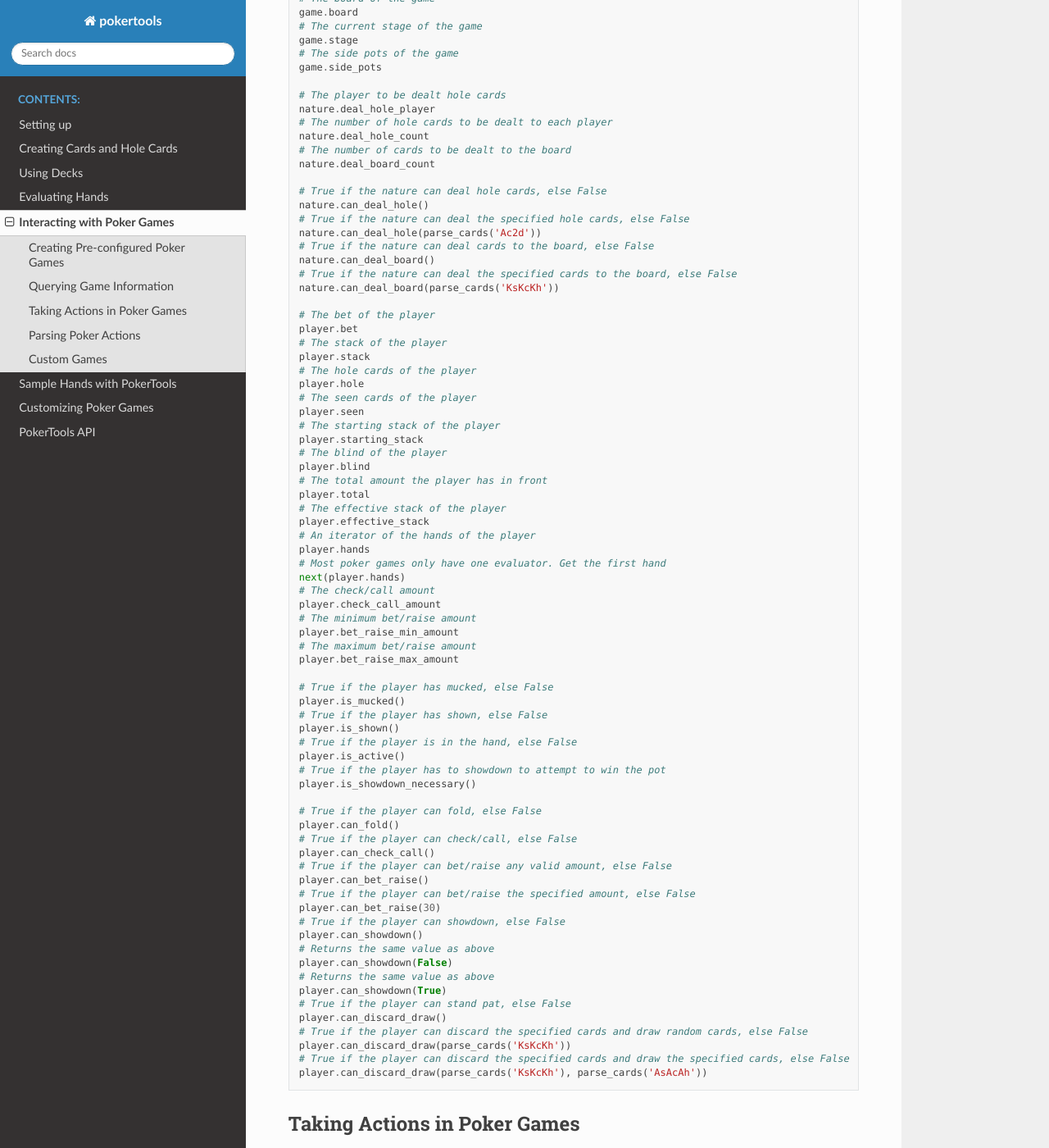
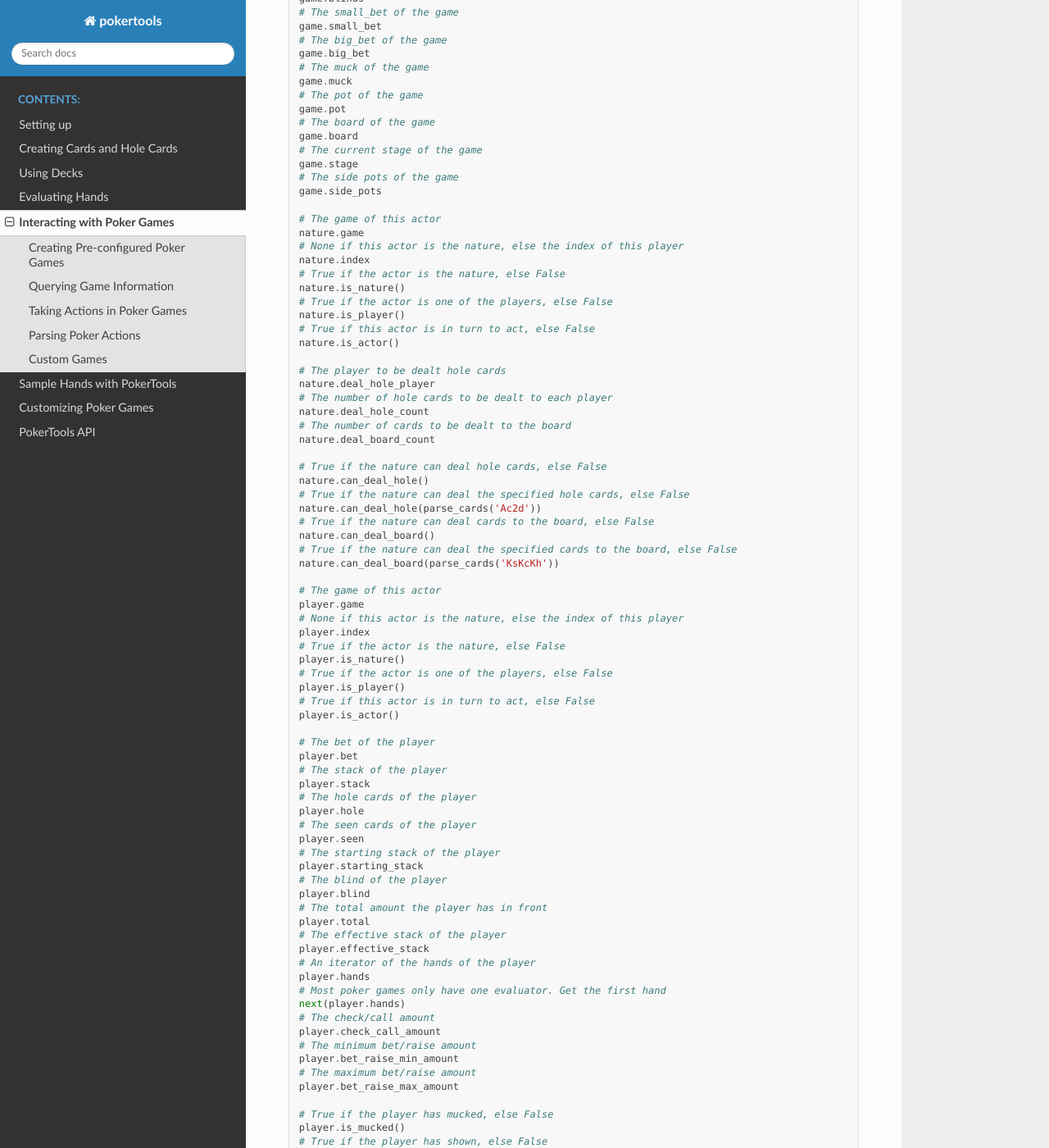
Before and after one commit to uoftcprg/pokerkit, a Sphinx documentation site: the page built from docs/source/games.rst, in a window 1280 px wide and 1400 px high, scrolled down 3182 px. Shown: the whole window at 82% size. Built offline with Sphinx 7.4.7 and the Read the Docs theme 2.0.0, drawn with Linux system fonts in a browser that asks for light colours; some of the changed text lies outside the part shown.

Commit message:
Formatted files

```diff
--- a/docs/source/games.rst
+++ b/docs/source/games.rst
@@ -131,10 +131,19 @@
 
    from pokertools import *
 
+   # Create a no-limit Texas hold'em game
    game = NoLimitTexasHoldEm(Stakes(0, (1, 2)), (200, 200, 200))
 
+   # Get the nature
    nature = game.nature
+   # Get the players
+   game.players
+   # Get the first player
    player = game.players[0]
+   # True if the game is terminal, else False
+   game.is_terminal()
+   # Get the current actor (either None, the nature or one of the players)
+   game.actor
 
    # The limit of the game
    game.limit
@@ -169,6 +178,17 @@
    # The side pots of the game
    game.side_pots
 
+   # The game of this actor
+   nature.game
+   # None if this actor is the nature, else the index of this player
+   nature.index
+   # True if the actor is the nature, else False
+   nature.is_nature()
+   # True if the actor is one of the players, else False
+   nature.is_player()
+   # True if this actor is in turn to act, else False
+   nature.is_actor()
+
    # The player to be dealt hole cards
    nature.deal_hole_player
    # The number of hole cards to be dealt to each player
@@ -184,6 +204,17 @@
    nature.can_deal_board()
    # True if the nature can deal the specified cards to the board, else False
    nature.can_deal_board(parse_cards('KsKcKh'))
+
+   # The game of this actor
+   player.game
+   # None if this actor is the nature, else the index of this player
+   player.index
+   # True if the actor is the nature, else False
+   player.is_nature()
+   # True if the actor is one of the players, else False
+   player.is_player()
+   # True if this actor is in turn to act, else False
+   player.is_actor()
 
    # The bet of the player
    player.bet
--- a/docs/source/index.rst
+++ b/docs/source/index.rst
@@ -27,7 +27,7 @@
    - Deuce-to-Seven Lowball Evaluator: :class:`pokertools.hands.Lowball27Hand` and :class:`pokertools.evaluators.Lowball27Evaluator`
    - Ace-to-Five Lowball Evaluator: :class:`pokertools.hands.LowballA5Hand` and :class:`pokertools.evaluators.LowballA5Evaluator`
    - Badugi Evaluator: :class:`pokertools.hands.BadugiHand` and :class:`pokertools.evaluators.BadugiEvaluator`
-- Poker game variants: :mod:`pokertools.games`
+- Poker game variants: :mod:`pokertools.definitions` and :mod:`pokertools.games`
    - Texas Hold'em: :class:`pokertools.definitions.TexasHoldEmDefinition`
       - Fixed-Limit Texas Hold'em: :const:`pokertools.games.FixedLimitTexasHoldEm`
       - No-Limit Texas Hold'em: :const:`pokertools.games.NoLimitTexasHoldEm`
--- a/docs/source/pokertools.rst
+++ b/docs/source/pokertools.rst
@@ -9,6 +9,10 @@
 
 These classes contains core logic of poker games. They are highly customizable, allowing you to combine various utility
 classes such as decks, stages, evaluators, et cetera to define and create custom poker games.
+
+The :class:`pokertools.gameframe.PokerGame` class, the :class:`pokertools.gameframe.PokerNature` class, and the
+:class:`pokertools.gameframe.PokerPlayer` classes inherit from sequential game classes defined in the
+`GameFrame <https://gameframe.readthedocs.io/>`_ package.
 
 .. automodule:: pokertools.gameframe
    :members:
--- a/docs/source/samples.rst
+++ b/docs/source/samples.rst
@@ -58,7 +58,7 @@
 to the winners.
 
 Typically, showdowns are started by the aggressor. If you are not sure who is in turn to showdown, you can access the
-:attr:`pokertools.gameframe.PokerGame.actor` attribute.
+``actor`` attribute.
 
 An exception to the showdowns are all-in pots. Indeed, as per the WSOP rule, all players involved in an all-in pot are
 forced to show their hands no matter what. The idea is to prevent collusion and chip dumping. As a result, in all-in
```
Also changed, not shown: 1 other file.
